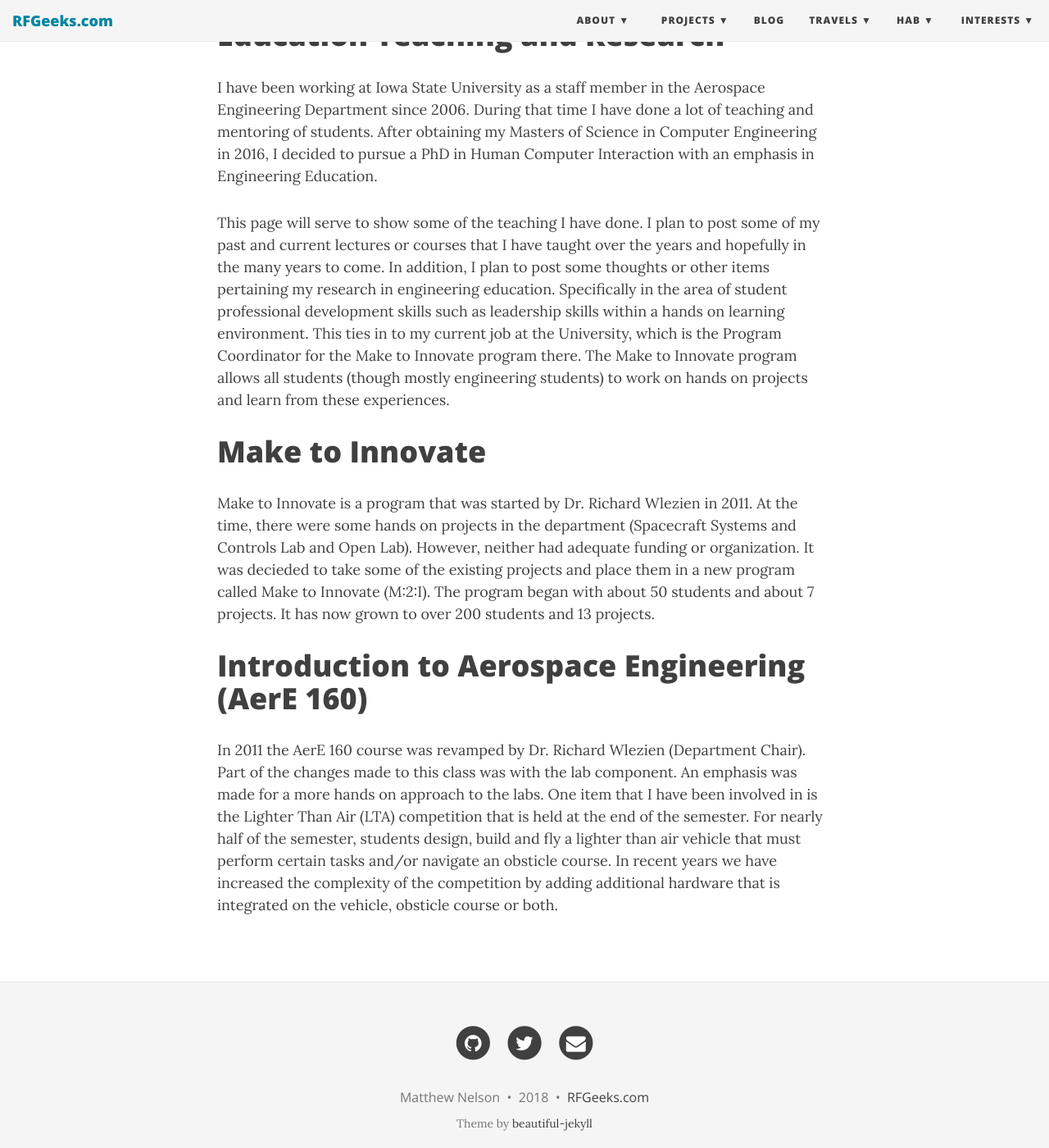
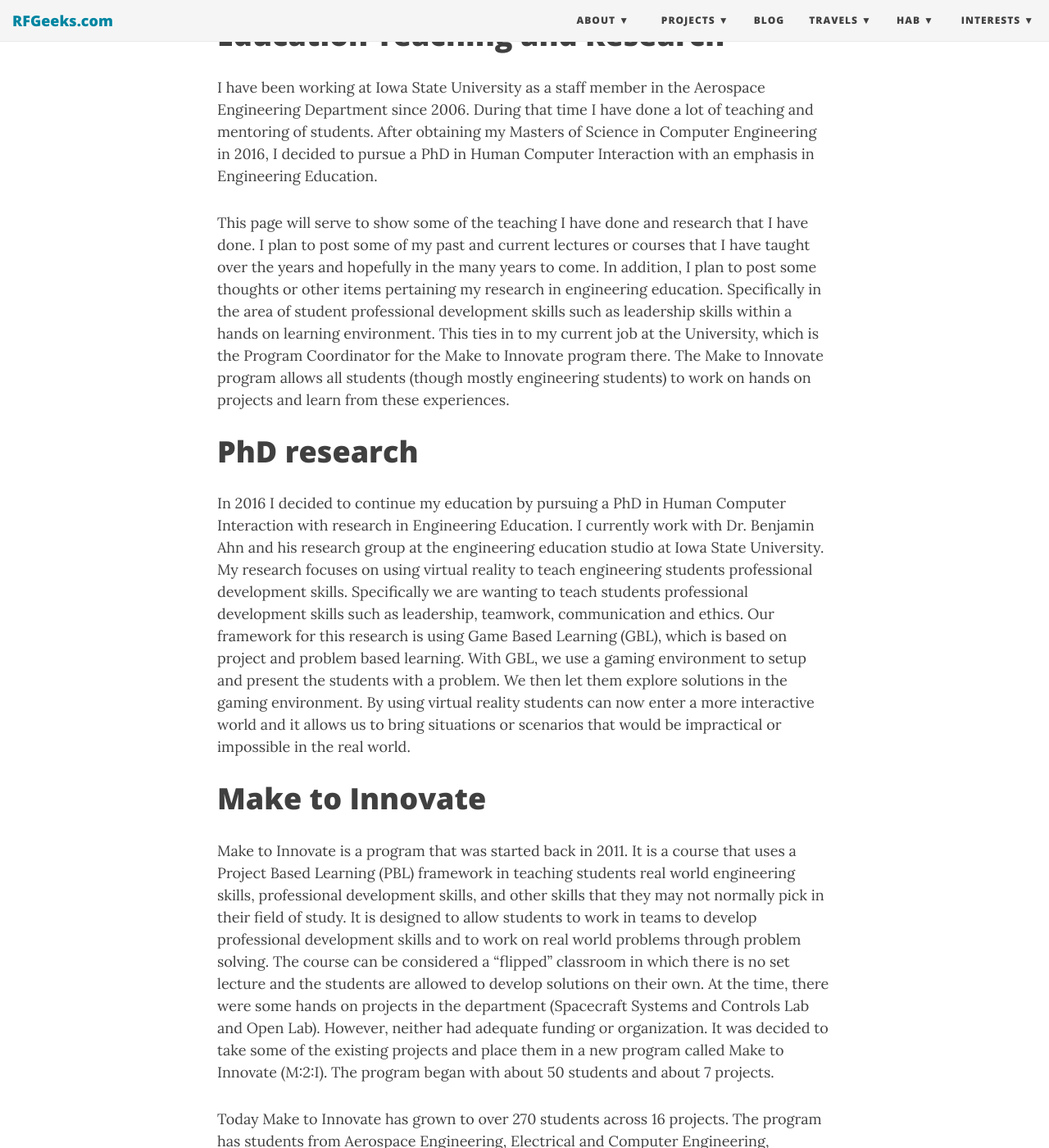
Before and after one commit to matgyver/matgyver.github.com, a Jekyll site: the page built from education/main.md, in a window 1280 px wide and 1400 px high, scrolled down 521 px. Shown: the whole window at 82% size. Built offline with Jekyll 4.4.1, drawn with Linux system fonts in a browser that asks for light colours; nearby versions of some CDN libraries; some of the changed text lies outside the part shown.

Commit message:
CV update and research update

```diff
--- a/education/main.md
+++ b/education/main.md
@@ -20,12 +20,20 @@ Education Teaching and Research
 
 I have been working at Iowa State University as a staff member in the Aerospace Engineering Department since 2006.  During that time I have done a lot of teaching and mentoring of students.  After obtaining my Masters of Science in Computer Engineering in 2016, I decided to pursue a PhD in Human Computer Interaction with an emphasis in Engineering Education.
 
-This page will serve to show some of the teaching I have done.  I plan to post some of my past and current lectures or courses that I have taught over the years and hopefully in the many years to come.  In addition, I plan to post some thoughts or other items pertaining my research in engineering education.  Specifically in the area of student professional development skills such as leadership skills within a hands on learning environment.  This ties in to my current job at the University, which is the Program Coordinator for the Make to Innovate program there.  The Make to Innovate program allows all students (though mostly engineering students) to work on hands on projects and learn from these experiences.
+This page will serve to show some of the teaching I have done and research that I have done.  I plan to post some of my past and current lectures or courses that I have taught over the years and hopefully in the many years to come.  In addition, I plan to post some thoughts or other items pertaining my research in engineering education.  Specifically in the area of student professional development skills such as leadership skills within a hands on learning environment.  This ties in to my current job at the University, which is the Program Coordinator for the Make to Innovate program there.  The Make to Innovate program allows all students (though mostly engineering students) to work on hands on projects and learn from these experiences.
+
+PhD research
+=============
+In 2016 I decided to continue my education by pursuing a PhD in Human Computer Interaction with research in Engineering Education.  I currently work with Dr. Benjamin Ahn and his research group at the engineering education studio at Iowa State University.  My research focuses on using virtual reality to teach engineering students professional development skills.  Specifically we are wanting to teach students professional development skills such as leadership, teamwork, communication and ethics.  Our framework for this research is using Game Based Learning (GBL), which is based on project and problem based learning.  With GBL, we use a gaming environment to setup and present the students with a problem.  We then let them explore solutions in the gaming environment.  By using virtual reality students can now enter a more interactive world and it allows us to bring situations or scenarios that would be impractical or impossible in the real world.
 
 Make to Innovate
 ===============
 
-Make to Innovate is a program that was started by Dr. Richard Wlezien in 2011.  At the time, there were some hands on projects in the department (Spacecraft Systems and Controls Lab and Open Lab).  However, neither had adequate funding or organization.  It was decieded to take some of the existing projects and place them in a new program called Make to Innovate (M:2:I).  The program began with about 50 students and about 7 projects.  It has now grown to over 200 students and 13 projects.
+Make to Innovate is a program that was started back in 2011.  It is a course that uses a Project Based Learning (PBL) framework in teaching students real world engineering skills, professional development skills, and other skills that they may not normally pick in their field of study.  It is designed to allow students to work in teams to develop professional development skills and to work on real world problems through problem solving.  The course can be considered a "flipped" classroom in which there is no set lecture and the students are allowed to develop solutions on their own.  At the time, there were some hands on projects in the department (Spacecraft Systems and Controls Lab and Open Lab).  However, neither had adequate funding or organization.  It was decided to take some of the existing projects and place them in a new program called Make to Innovate (M:2:I).  The program began with about 50 students and about 7 projects.
+
+Today Make to Innovate has grown to over 270 students across 16 projects.  The program has students from Aerospace Engineering, Electrical and Computer Engineering, Mechanical Engineering, Ag Engineering and many others.  In addition, the program also has students from Meteorology, Business, Biology and others.
+
+Projects in Make to Innovate vary from Sailboats, Rovers, drones, high altitude balloons and cubesats.  Students also have a chance to work with industry experts from companies like Boeing, Rockwell Collins, NASA, and other companies.  Additional information about Make to Innovate can be found on our website at https://m2i.aere.iastate.edu
 
 Introduction to Aerospace Engineering (AerE 160)
 ================
```
Also changed, not shown: aboutme.md (+12 -2 lines).
